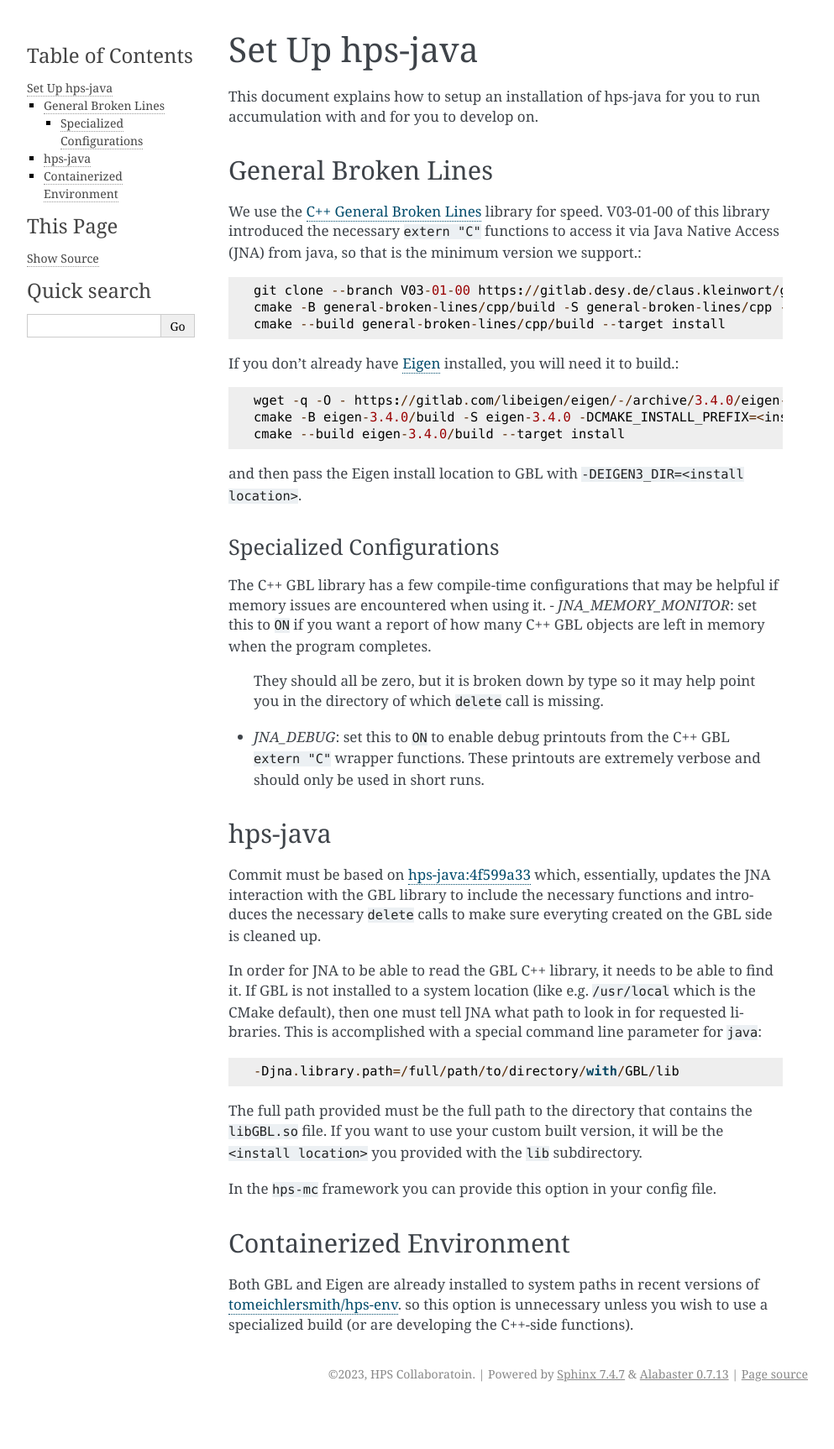
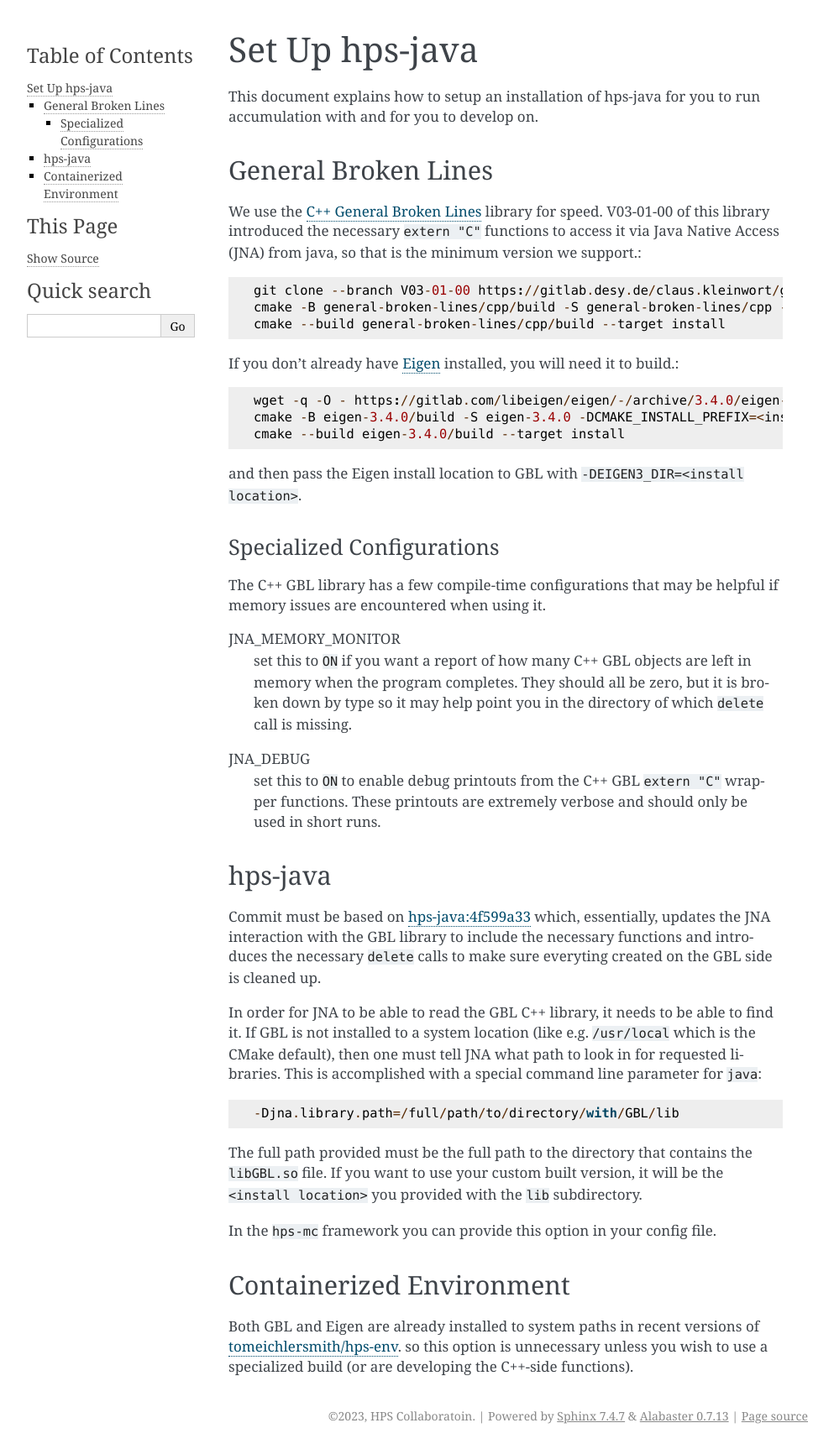
Before and after one commit to JeffersonLab/hps-align, a Sphinx documentation site: the page built from docs/hps-java-setup.rst, in a window 1280 px wide. Shown: the whole page at 84% size, without its empty margins (148-1141 px from the left). Built offline with Sphinx 7.4.7, drawn with Linux system fonts in a browser that asks for light colours; before the commit the page ends 1676 px from its top, so only the background shows below that.

Commit message:
fixup rst formatting for list

```diff
--- a/docs/hps-java-setup.rst
+++ b/docs/hps-java-setup.rst
@@ -24,9 +24,13 @@
 Specialized Configurations
 ^^^^^^^^^^^^^^^^^^^^^^^^^^
 The C++ GBL library has a few compile-time configurations that may be helpful if memory issues are encountered when using it.
-- *JNA_MEMORY_MONITOR*: set this to ``ON`` if you want a report of how many C++ GBL objects are left in memory when the program completes.
+
+JNA_MEMORY_MONITOR
+  set this to ``ON`` if you want a report of how many C++ GBL objects are left in memory when the program completes.
   They should all be zero, but it is broken down by type so it may help point you in the directory of which ``delete`` call is missing.
-- *JNA_DEBUG*: set this to ``ON`` to enable debug printouts from the C++ GBL ``extern "C"`` wrapper functions.
+
+JNA_DEBUG
+  set this to ``ON`` to enable debug printouts from the C++ GBL ``extern "C"`` wrapper functions.
   These printouts are extremely verbose and should only be used in short runs.
 
 hps-java
```
